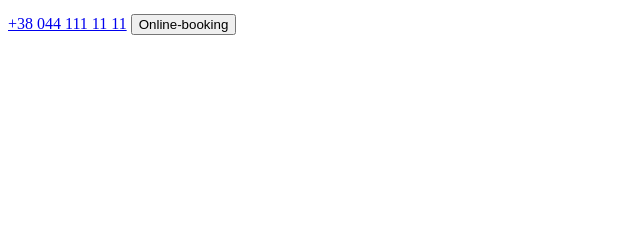
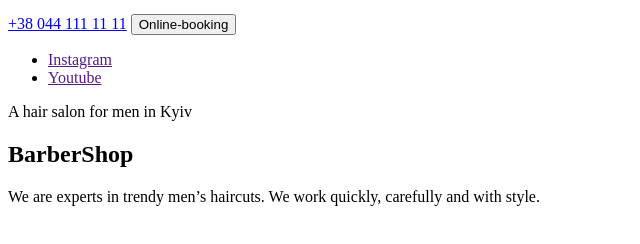
Before and after one commit to YuriyPilipenkoKH/barbershop-en, a plain HTML site: page index.html in a window 1280 px wide. Shown: the part 158-402 px from the top of the page, without its empty margins (0-640 px from the left). Drawn offline with Linux system fonts and the light colour scheme.

Commit message:
hero done

```diff
--- a/index.html
+++ b/index.html
@@ -24,7 +24,18 @@
             <button type="button">Online-booking</button>
         </div>
     </header>
-    <main></main>
+    <main>
+        <section class="hero">
+            <ul>
+                <li><a href="">Instagram</a></li>
+                <li><a href="">Youtube</a></li>
+            </ul>
+            <p>A hair salon for men in Kyiv</p>
+            <h1>BarberShop</h1>
+            <p>We are experts in trendy men’s haircuts.
+                We work quickly, carefully and with style.</p>
+        </section>
+    </main>
     <footer></footer>
 </body>
 </html>
```
